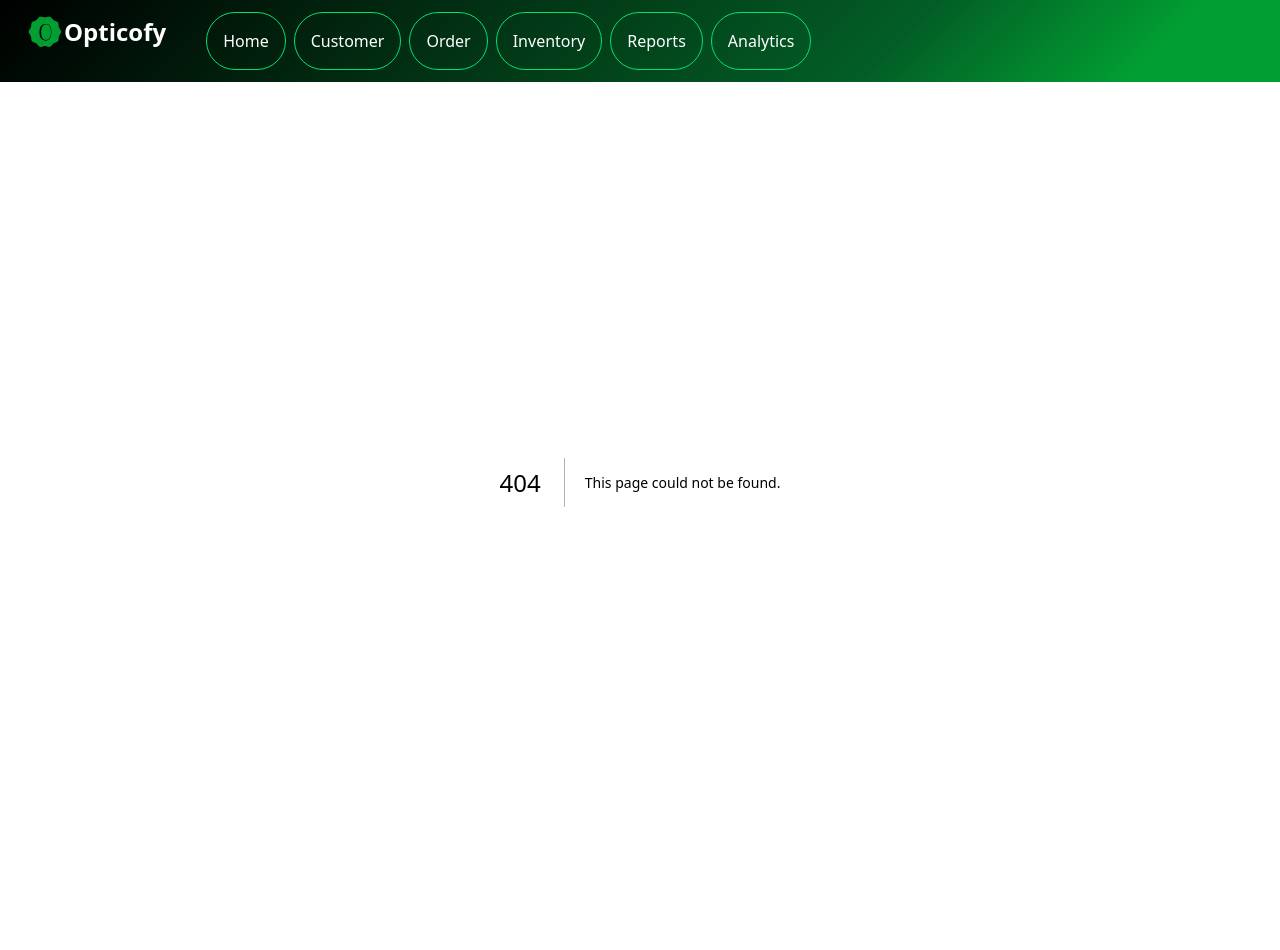
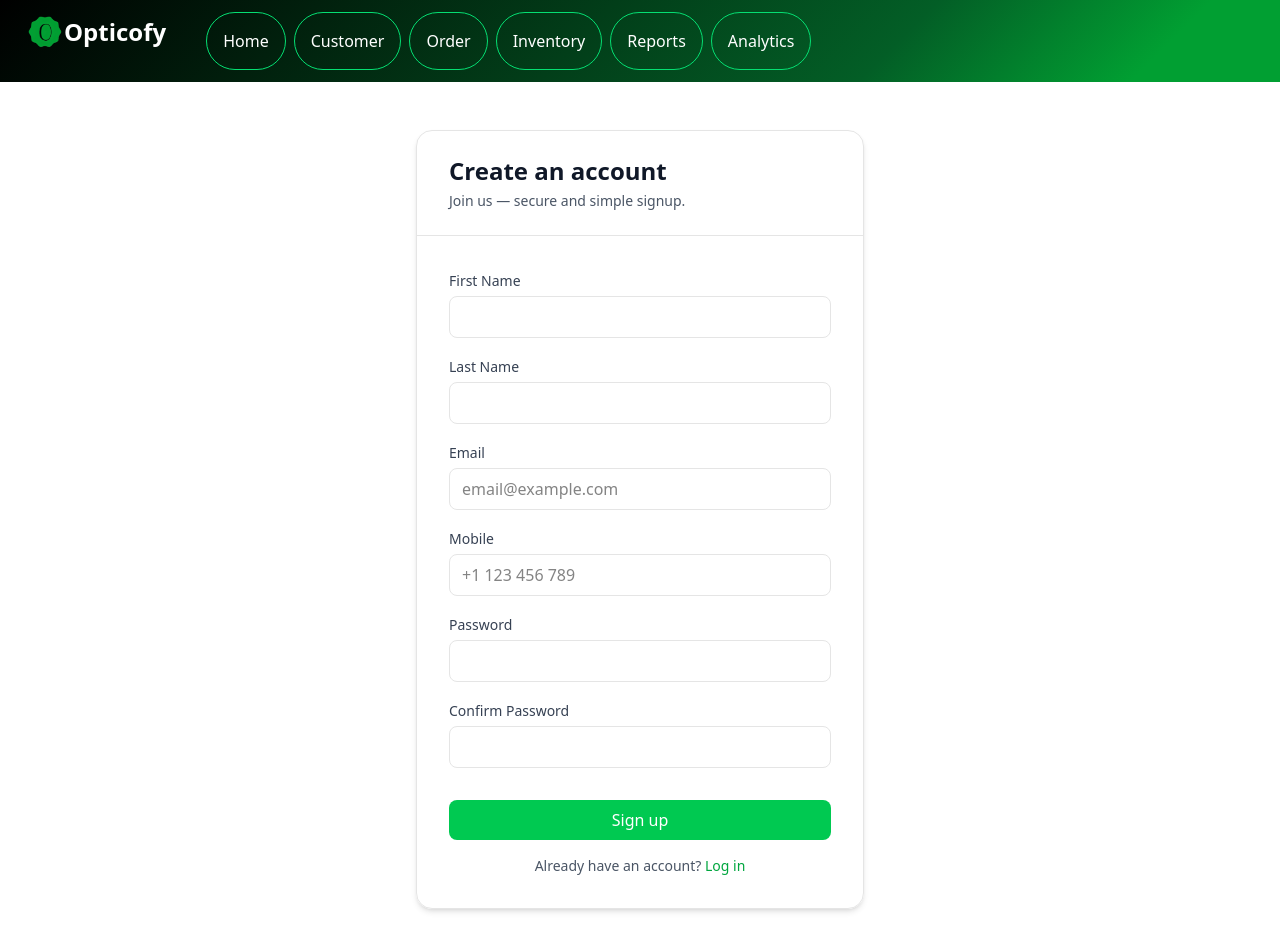
Before and after one commit to GoatTheGreatest/Optical_Shopping-Website, a Next.js app: page /signup in a window 1280 px wide. Before the commit this address had no page. Shown: the top 950 px of the page. Before the commit the page ends 882 px from the top, so only its background shows below. Built offline with nearby package versions, Linux system fonts and the light colour scheme.

Commit message:
made signup page

```diff
--- a/src/app/login/page.js
+++ b/src/app/login/page.js
@@ -1,6 +1,7 @@
 "use client";
 import { useState } from "react";
 import { useRouter } from "next/navigation";
+import Link from "next/link";
 
 export default function Page() {
   const [email, setEmail] = useState("");
@@ -121,9 +122,9 @@ export default function Page() {
             </form>
             <div className="mt-4 text-center text-sm">
               Or{" "}
-              <a className="text-green-600 hover:underline" href="#">
+              <Link className="text-green-600 hover:underline" href="/signup">
                 Register Now!
-              </a>
+              </Link>
             </div>
           </div>
         </div>
--- /dev/null
+++ b/src/app/signup/page.js
@@ -0,0 +1,197 @@
+"use client";
+
+import React, { useState } from "react";
+import Link from "next/link";
+
+export default function SignupPage() {
+  const [form, setForm] = useState({
+    firstName: "",
+    lastName: "",
+    email: "",
+    mobile: "",
+    password: "",
+    confirmPassword: "",
+  });
+  const [errors, setErrors] = useState({});
+  const [success, setSuccess] = useState("");
+
+  const handleChange = (e) => {
+    const { name, value } = e.target;
+    setForm((s) => ({ ...s, [name]: value }));
+    setErrors((err) => ({ ...err, [name]: "" }));
+    setSuccess("");
+  };
+
+  const validate = () => {
+    const e = {};
+    if (!form.firstName.trim()) e.firstName = "First name is required";
+    if (!form.email.trim()) e.email = "Email is required";
+    if (!form.mobile.trim()) e.mobile = "Mobile is required";
+    if (!form.password) e.password = "Password is required";
+    if (form.password !== form.confirmPassword)
+      e.confirmPassword = "Passwords do not match";
+    return e;
+  };
+
+  const handleSubmit = (ev) => {
+    ev.preventDefault();
+    const e = validate();
+    if (Object.keys(e).length) {
+      setErrors(e);
+      return;
+    }
+    setSuccess("Account created successfully.");
+    setForm({
+      firstName: "",
+      lastName: "",
+      email: "",
+      mobile: "",
+      password: "",
+      confirmPassword: "",
+    });
+    setErrors({});
+  };
+
+  return (
+    <main className="min-h-screen bg-white flex items-center justify-center py-12 px-4">
+      <div className="max-w-md w-full border rounded-2xl shadow-md">
+        <div className="px-8 py-6 border-b">
+          <h1 className="text-2xl font-bold text-gray-900">
+            Create an account
+          </h1>
+          <p className="text-sm text-gray-600 mt-1">
+            Join us — secure and simple signup.
+          </p>
+        </div>
+
+        <div className="p-8">
+          {success && (
+            <div className="mb-4 rounded-md bg-green-50 border border-green-200 p-3 text-green-700">
+              {success}
+            </div>
+          )}
+
+          <form onSubmit={handleSubmit} className="space-y-4">
+            <div>
+              <label className="text-sm font-medium text-gray-700">
+                First Name
+              </label>
+              <input
+                name="firstName"
+                value={form.firstName}
+                onChange={handleChange}
+                className={`mt-1 block w-full px-3 py-2 border rounded-md focus:outline-none focus:ring-2 focus:ring-green-400 ${
+                  errors.firstName ? "border-red-300" : ""
+                }`}
+              />
+              {errors.firstName && (
+                <p className="mt-1 text-xs text-red-500">{errors.firstName}</p>
+              )}
+            </div>
+
+            <div>
+              <label className="text-sm font-medium text-gray-700">
+                Last Name
+              </label>
+              <input
+                name="lastName"
+                value={form.lastName}
+                onChange={handleChange}
+                className="mt-1 block w-full px-3 py-2 border rounded-md focus:outline-none focus:ring-2 focus:ring-green-400"
+              />
+            </div>
+
+            <div>
+              <label className="text-sm font-medium text-gray-700">Email</label>
+              <input
+                name="email"
+                value={form.email}
+                onChange={handleChange}
+                type="email"
+                className={`mt-1 block w-full px-3 py-2 border rounded-md focus:outline-none focus:ring-2 focus:ring-green-400 ${
+                  errors.email ? "border-red-300" : ""
+                }`}
+                placeholder="email@example.com"
+              />
+              {errors.email && (
+                <p className="mt-1 text-xs text-red-500">{errors.email}</p>
+              )}
+            </div>
+
+            <div>
+              <label className="text-sm font-medium text-gray-700">
+                Mobile
+              </label>
+              <input
+                name="mobile"
+                value={form.mobile}
+                onChange={handleChange}
+                className={`mt-1 block w-full px-3 py-2 border rounded-md focus:outline-none focus:ring-2 focus:ring-green-400 ${
+                  errors.mobile ? "border-red-300" : ""
+                }`}
+                placeholder="+1 123 456 789"
+              />
+              {errors.mobile && (
+                <p className="mt-1 text-xs text-red-500">{errors.mobile}</p>
+              )}
+            </div>
+
+            <div>
+              <label className="text-sm font-medium text-gray-700">
+                Password
+              </label>
+              <input
+                name="password"
+                value={form.password}
+                onChange={handleChange}
+                type="password"
+                className={`mt-1 block w-full px-3 py-2 border rounded-md focus:outline-none focus:ring-2 focus:ring-green-400 ${
+                  errors.password ? "border-red-300" : ""
+                }`}
+              />
+              {errors.password && (
+                <p className="mt-1 text-xs text-red-500">{errors.password}</p>
+              )}
+            </div>
+
+            <div>
+              <label className="text-sm font-medium text-gray-700">
+                Confirm Password
+              </label>
+              <input
+                name="confirmPassword"
+                value={form.confirmPassword}
+                onChange={handleChange}
+                type="password"
+                className={`mt-1 block w-full px-3 py-2 border rounded-md focus:outline-none focus:ring-2 focus:ring-green-400 ${
+                  errors.confirmPassword ? "border-red-300" : ""
+                }`}
+              />
+              {errors.confirmPassword && (
+                <p className="mt-1 text-xs text-red-500">
+                  {errors.confirmPassword}
+                </p>
+              )}
+            </div>
+
+            <div className="pt-4">
+              <button
+                type="submit"
+                className="w-full px-4 py-2 bg-green-500 hover:bg-green-600 text-white rounded-md"
+              >
+                Sign up
+              </button>
+            </div>
+
+            <div className="text-center text-sm text-gray-600">
+              Already have an account?{" "}
+              <Link href="/login" className="text-green-600 hover:underline">
+                Log in
+              </Link>
+            </div>
+          </form>
+        </div>
+      </div>
+    </main>
+  );
+}
```
